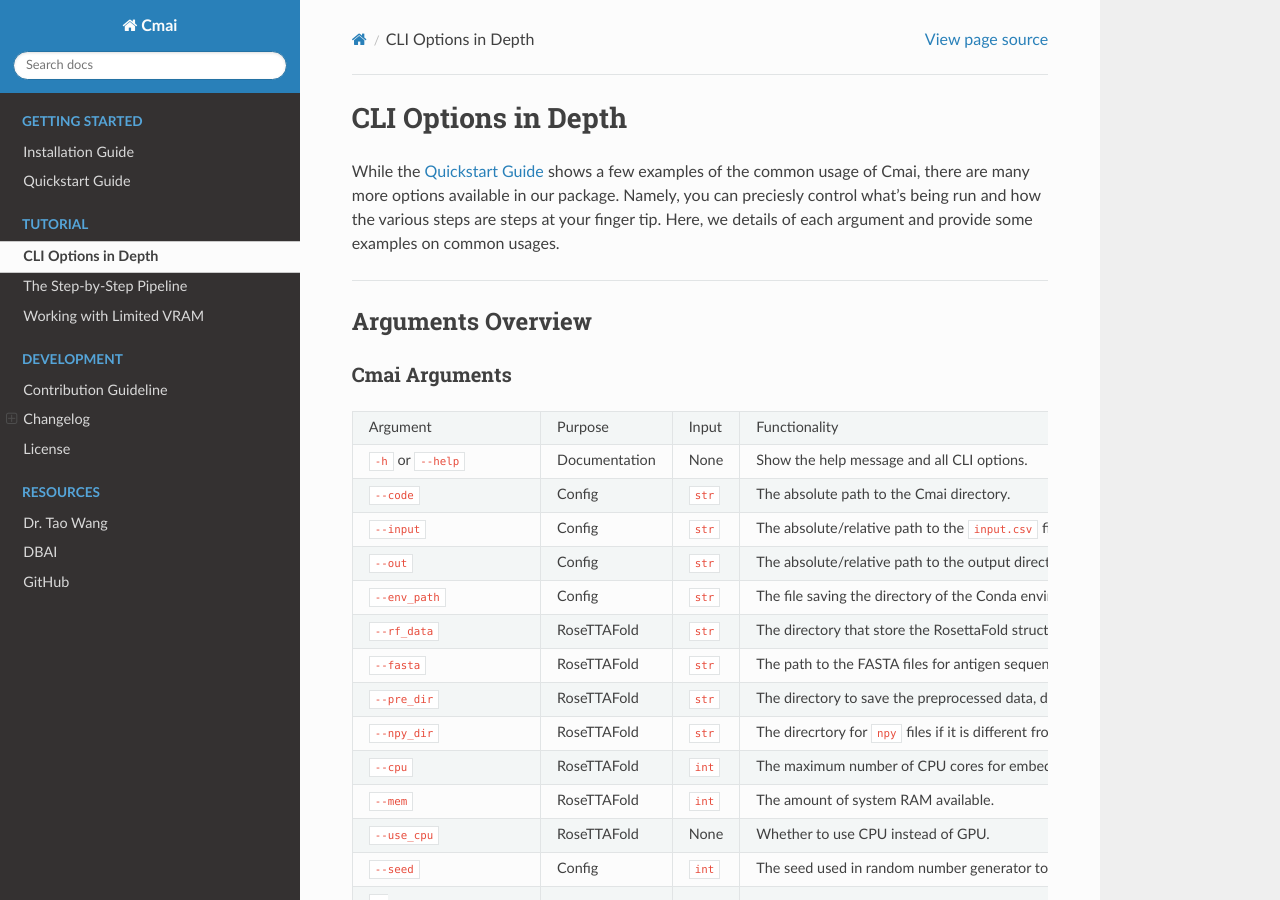
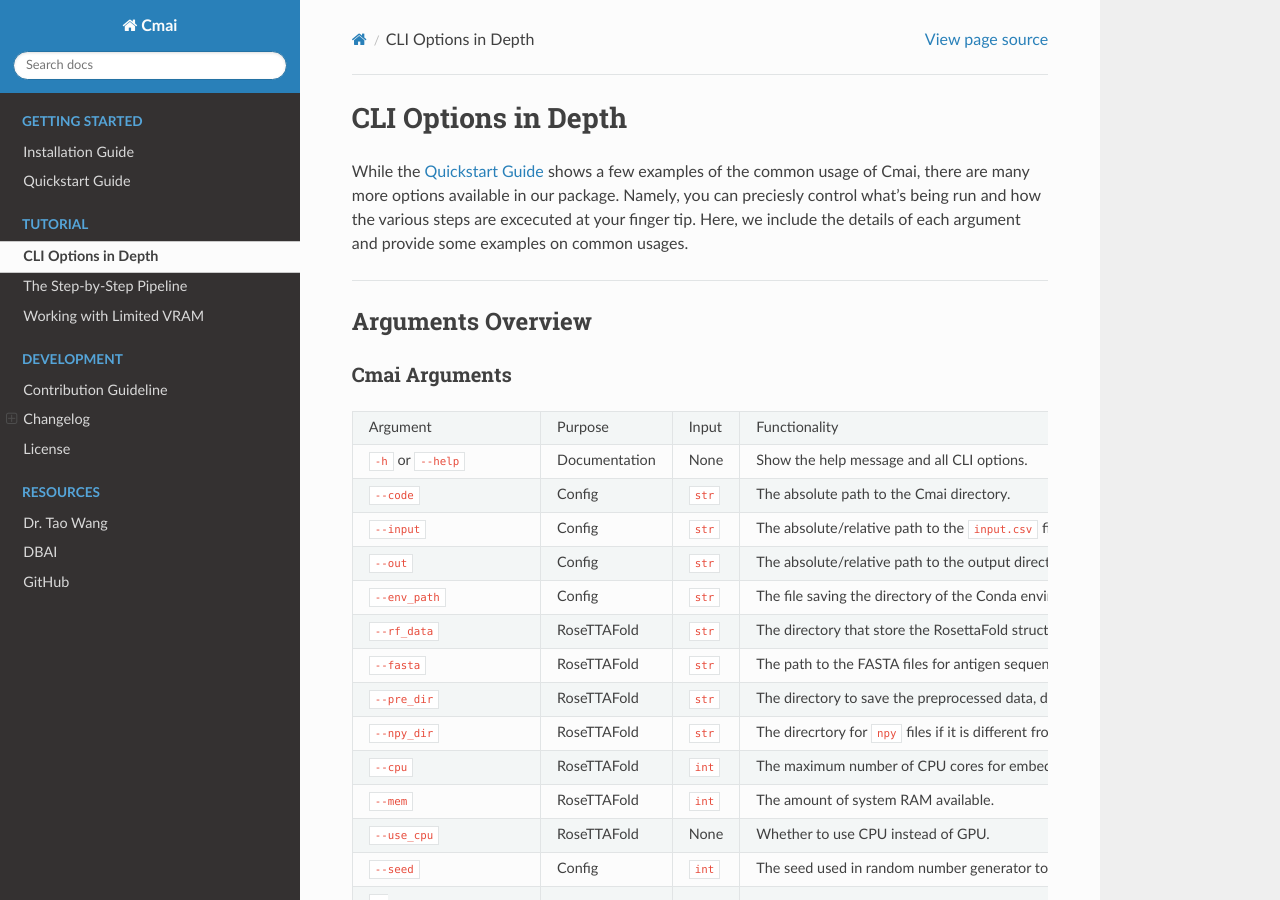
Before and after one commit to ice4prince/Cmai, a Sphinx documentation site: the page built from docs/source/tutorial/cli.rst, in a window 1280 px wide and 900 px high. Built offline with Sphinx 7.4.7 and the Read the Docs theme 2.0.0, drawn with Linux system fonts in a browser that asks for light colours.

Commit message:
[Doc] Minor language fixes

```diff
--- a/docs/source/tutorial/cli.rst
+++ b/docs/source/tutorial/cli.rst
@@ -4,8 +4,8 @@
 
 While the :doc:`Quickstart Guide <../quickstart>` shows a few examples of the common usage
 of Cmai, there are many more options available in our package. Namely, you can preciesly
-control what's being run and how the various steps are steps at your finger tip. Here,
-we details of each argument and provide some examples on common usages.
+control what's being run and how the various steps are excecuted at your finger tip. Here,
+we include the details of each argument and provide some examples on common usages.
 
 ----------------------------
 
--- a/docs/source/tutorial/step_by_step.rst
+++ b/docs/source/tutorial/step_by_step.rst
@@ -29,7 +29,7 @@
 .. code-block:: shell
 
     python Cmai.py --code '<path_to_Cmai_dir>' --input '<path_to_input.csv>' --out '<path_to_output_dir>' --rf_data '<path_to_RoseTTAFold_database_dir>'  --runEmbed --gen_msa --use_cpu
-	python Cmai.py --code '<path_to_Cmai_dir>' --input '<path_to_input.csv>' --out '<path_to_output_dir>' --rf_data '<path_to_RoseTTAFold_database_dir>'  --runEmbed --run_rf
+    python Cmai.py --code '<path_to_Cmai_dir>' --input '<path_to_input.csv>' --out '<path_to_output_dir>' --rf_data '<path_to_RoseTTAFold_database_dir>'  --runEmbed --run_rf
 
 Here, we first use the ``--gen_msa`` flag and then the ``--run_rf`` step. Running
 both is functionally equivalent to the one-step embedding step above.
--- a/docs/source/tutorial/vram.rst
+++ b/docs/source/tutorial/vram.rst
@@ -37,7 +37,7 @@
 
 As seen, it is very clear that your GPU is running out of memory if you receive this error.
 In fact, this error stems from RoseTTAFold. If you encounter something different, then it's
-still worth a shot to try the pipeline hear, but you may want to investigate further or
+still worth a shot to try the pipeline here, but you may want to investigate further or
 head over to GitHub to talk about the issue.
 
 
```
